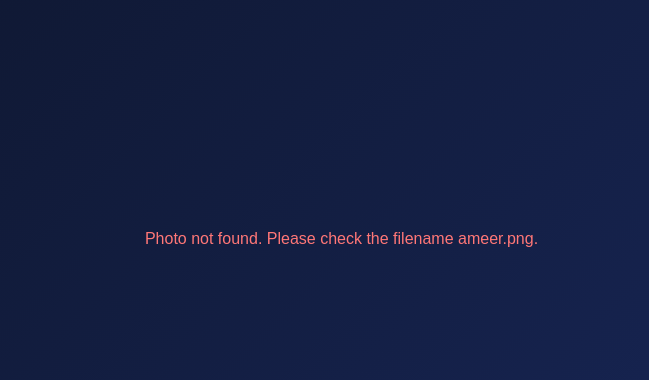
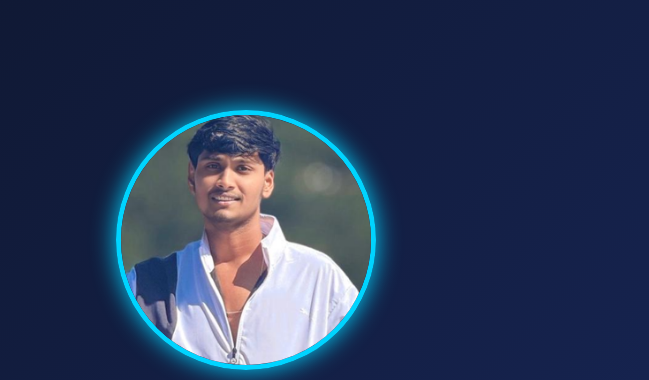
Before and after one commit to pashaameer2024-sketch/MyPortfolio, a plain HTML site: page index.html in a window 1280 px wide. Shown: the part 200-580 px from the top of the page, 631-1280 px from the left. Drawn offline with nearby package versions, Linux system fonts and the light colour scheme.

Commit message:
Fix profile photo display and error handling
Updated image source and removed error message for profile photo.

```diff
--- a/index.html
+++ b/index.html
@@ -335,14 +335,11 @@ technology and creating innovative projects.
 
 <div class="col-md-5 text-center">
 
-<img src="./ameer.png"
-     class="profile"
-     alt="Ameer Pasha Profile Photo"
-     onerror="this.style.display='none'; document.getElementById('photoError').style.display='block';">
-
-<p id="photoError" style="display:none; color:#ff7777; margin-top:15px;">
-Photo not found. Please check the filename ameer.png.
-</p>
+<div class="col-md-5 text-center">
+    <img src="./ameer.png.png"
+         class="profile"
+         alt="Ameer Pasha Profile Photo">
+</div>
 
 </div>
 
```
